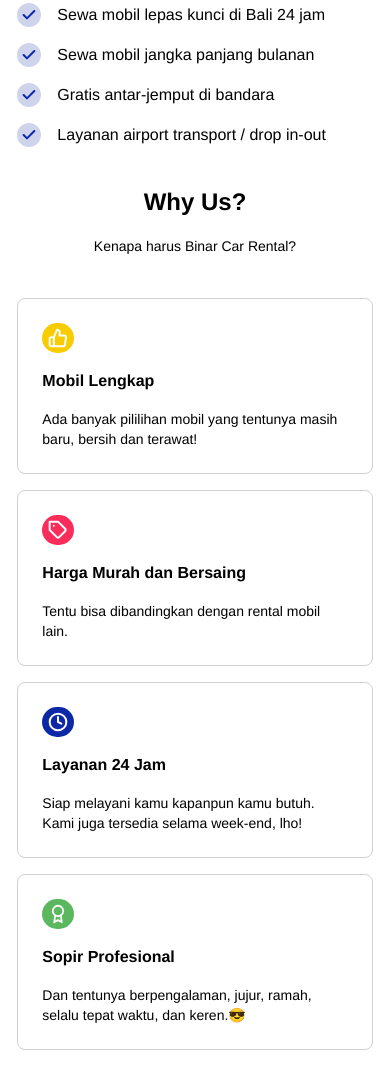
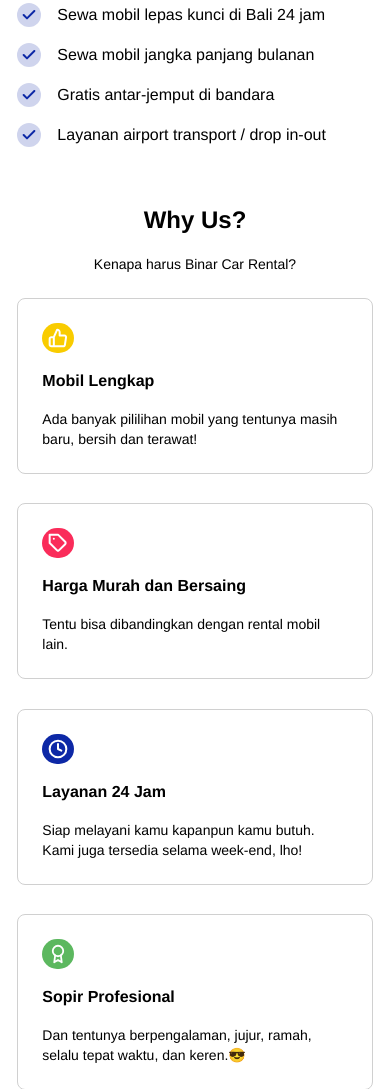
Before and after one commit to hatrnuhn/24001117-synrgy7-yin-bcr, a plain HTML site: page index.html in a window 390 px wide. Shown: the part 1215-2304 px from the top of the page. Drawn offline with Linux system fonts and the light colour scheme.

Commit message:
fix(why us): better mobile-view slicing

```diff
--- a/index.html
+++ b/index.html
@@ -97,13 +97,13 @@
     </section>
 
     <section class="why box-border flex justify-center sm:items-center">
-        <div class="why__content flex flex-col">
+        <div class="why__content flex flex-col justify-between gap-6 items">
             <div class="why__head flex flex-col items-center justify-center gap-4 sm:items-start">
                 <h1>Why Us?</h1>
                 <p>Kenapa harus Binar Car Rental?</p>
             </div>
 
-            <div class="why__items-container flex flex-col gap-4 sm:flex-row">
+            <div class="why__items-container flex flex-col gap-4 justify-between sm:flex-row">
                 <div class="why__items flex flex-col justify-center items-center border border-bcr-neutral02 p-6 rounded-lg">
                     <div class="why__icon bg-bcr-warning flex justify-center items-center rounded-full self-start">
                         <div class="thumb-icon svg bg-white"></div>
--- a/src/input.css
+++ b/src/input.css
@@ -272,13 +272,13 @@
     }
 
     .why__content {
+        margin-top: 60px;
         width: 91.111%;
-        height: 100%;
+        height: 93.67%;
     }
 
     .why__head {
         width:  100%;
-        height: 156px;
     }
 
     .why__head h1 {
```
Also changed, not shown: style.css.
